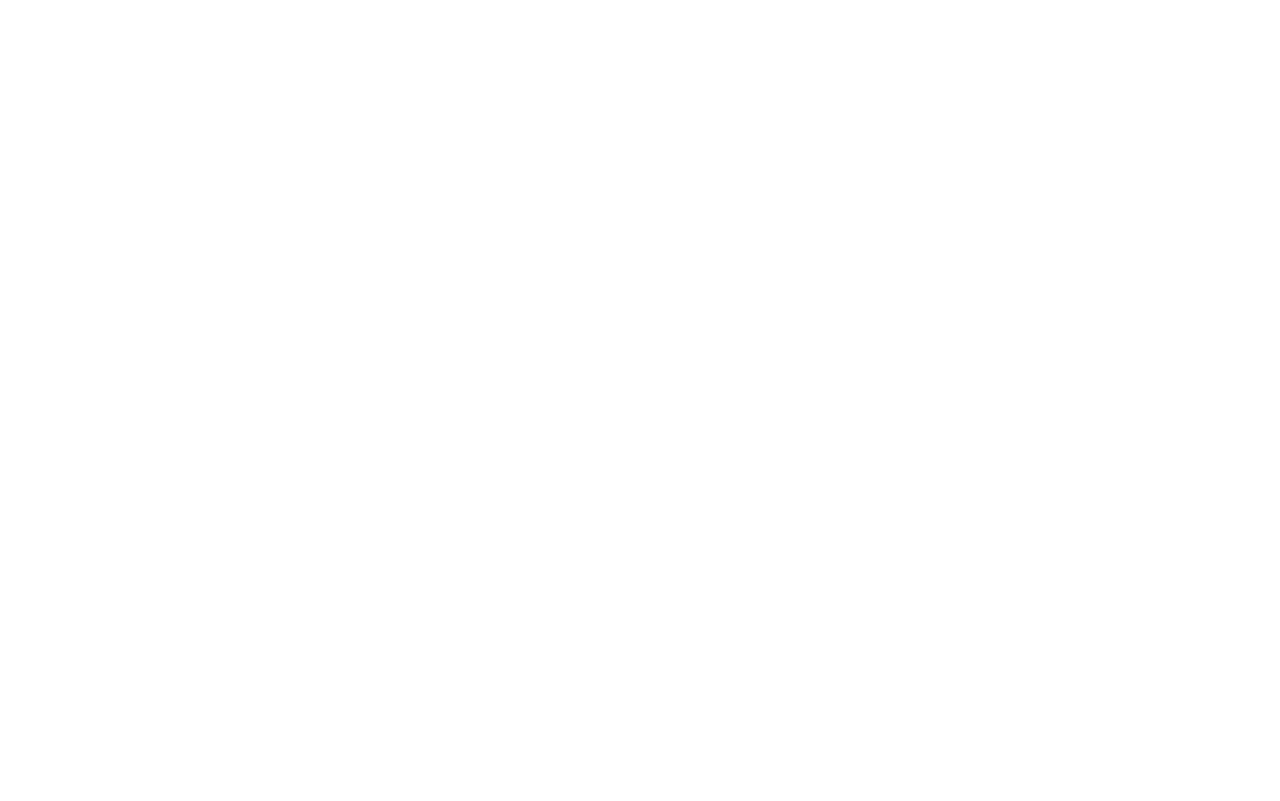
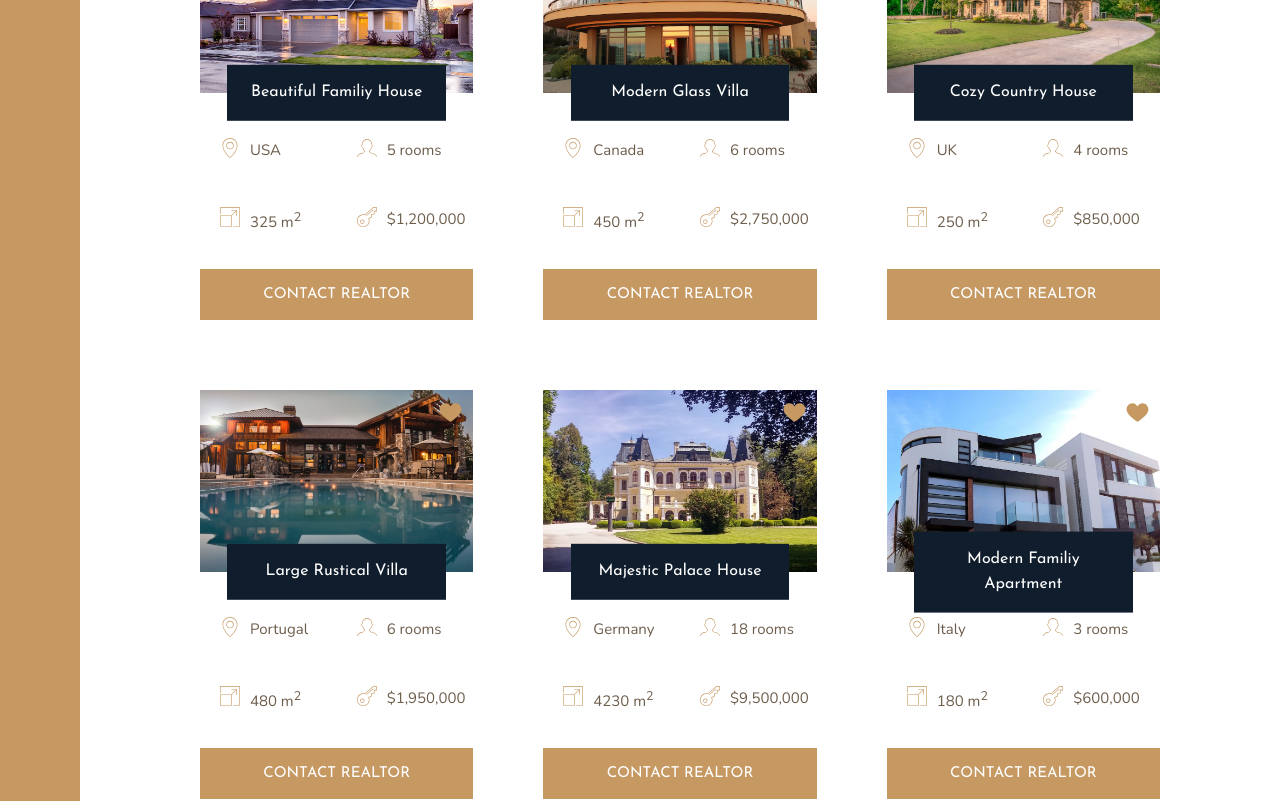
Before and after one commit to mikiasgv/grid-layout, a Vue app: page / in a window 1280 px wide. Shown: the part 2000-2801 px from the top of the page. Before the commit the page ends 1838 px from the top, so only its background shows below. Built offline with nearby package versions, Linux system fonts and the light colour scheme.

Commit message:
Final homes implementation

```diff
--- a/src/assets/sass/_gallery.scss
+++ b/src/assets/sass/_gallery.scss
@@ -1,4 +1,4 @@
-.homes {
+.gallery {
   background-color: $color-grey-dark-1;
   grid-column: full-start / full-end;
 }
--- a/src/assets/sass/_homes.scss
+++ b/src/assets/sass/_homes.scss
@@ -1,4 +1,70 @@
 .homes {
-  background-color: $color-secondary;
   grid-column: center-start / center-end;
+
+  display: grid;
+  grid-template-columns: repeat(auto-fit, minmax(25rem, 1fr));
+  gap: 7rem;
+  padding: 12rem 6rem;
 }
+
+.home {
+  display: grid;
+  grid-template-columns: repeat(2, 1fr);
+  row-gap: 3.5rem;
+
+  &__name {
+    grid-row: 1 / 2;
+    grid-column: 1 / -1;
+    justify-self: center;
+    align-self: end;
+
+    font-family: $font-display;
+    font-size: 1.6rem;
+    text-align: center;
+    padding: 1.5rem;
+    background-color: $color-secondary;
+    color: #fff;
+    font-weight: 400;
+    width: 80%;
+    transform: translateY(50%);
+    justify-self: center;
+  }
+
+  &__img {
+    width: 100%;
+    grid-column: 1 / -1;
+    grid-row: 1 / 2;
+  }
+
+  &__like {
+    fill: $color-primary;
+    width: 2.5rem;
+    height: 2.5rem;
+    grid-row: 1 / 2;
+    grid-column: 2 / 3;
+    justify-self: end;
+    margin: 1rem;
+  }
+
+  &__location,
+  &__rooms,
+  &__area,
+  &__price {
+    margin-top: 1rem;
+    display: flex;
+    align-content: center;
+    font-size: 1.5rem;
+    margin-left: 2rem;
+
+    svg {
+      fill: $color-primary;
+      height: 2rem;
+      width: 2rem;
+      margin-right: 1rem;
+    }
+  }
+
+  &__btn {
+    grid-column: 1 / -1;
+  }
+}
--- a/src/components/HomesComponent.vue
+++ b/src/components/HomesComponent.vue
@@ -1,5 +1,204 @@
 <template>
-  <section class="homes">Homes</section>
+  <section class="homes">
+            <div class="home">
+                <img src="img/house-1.jpeg" alt="House 1" class="home__img">
+                <svg class="home__like">
+                    <use xlink:href="img/sprite.svg#icon-heart-full"></use>
+                </svg>
+                <h5 class="home__name">Beautiful Familiy House</h5>
+                <div class="home__location">
+                    <svg>
+                        <use xlink:href="img/sprite.svg#icon-map-pin"></use>
+                    </svg>
+                    <p>USA</p>
+                </div>
+                <div class="home__rooms">
+                    <svg>
+                        <use xlink:href="img/sprite.svg#icon-profile-male"></use>
+                    </svg>
+                    <p>5 rooms</p>
+                </div>
+                <div class="home__area">
+                    <svg>
+                        <use xlink:href="img/sprite.svg#icon-expand"></use>
+                    </svg>
+                    <p>325 m<sup>2</sup></p>
+                </div>
+                <div class="home__price">
+                    <svg>
+                        <use xlink:href="img/sprite.svg#icon-key"></use>
+                    </svg>
+                    <p>$1,200,000</p>
+                </div>
+                <button class="btn home__btn">Contact realtor</button>
+            </div>
+
+
+            <div class="home">
+                <img src="img/house-2.jpeg" alt="House 2" class="home__img">
+                <svg class="home__like">
+                    <use xlink:href="img/sprite.svg#icon-heart-full"></use>
+                </svg>
+                <h5 class="home__name">Modern Glass Villa</h5>
+                <div class="home__location">
+                    <svg>
+                        <use xlink:href="img/sprite.svg#icon-map-pin"></use>
+                    </svg>
+                    <p>Canada</p>
+                </div>
+                <div class="home__rooms">
+                    <svg>
+                        <use xlink:href="img/sprite.svg#icon-profile-male"></use>
+                    </svg>
+                    <p>6 rooms</p>
+                </div>
+                <div class="home__area">
+                    <svg>
+                        <use xlink:href="img/sprite.svg#icon-expand"></use>
+                    </svg>
+                    <p>450 m<sup>2</sup></p>
+                </div>
+                <div class="home__price">
+                    <svg>
+                        <use xlink:href="img/sprite.svg#icon-key"></use>
+                    </svg>
+                    <p>$2,750,000</p>
+                </div>
+                <button class="btn home__btn">Contact realtor</button>
+            </div>
+
+            <div class="home">
+                <img src="img/house-3.jpeg" alt="House 3" class="home__img">
+                <svg class="home__like">
+                    <use xlink:href="img/sprite.svg#icon-heart-full"></use>
+                </svg>
+                <h5 class="home__name">Cozy Country House</h5>
+                <div class="home__location">
+                    <svg>
+                        <use xlink:href="img/sprite.svg#icon-map-pin"></use>
+                    </svg>
+                    <p>UK</p>
+                </div>
+                <div class="home__rooms">
+                    <svg>
+                        <use xlink:href="img/sprite.svg#icon-profile-male"></use>
+                    </svg>
+                    <p>4 rooms</p>
+                </div>
+                <div class="home__area">
+                    <svg>
+                        <use xlink:href="img/sprite.svg#icon-expand"></use>
+                    </svg>
+                    <p>250 m<sup>2</sup></p>
+                </div>
+                <div class="home__price">
+                    <svg>
+                        <use xlink:href="img/sprite.svg#icon-key"></use>
+                    </svg>
+                    <p>$850,000</p>
+                </div>
+                <button class="btn home__btn">Contact realtor</button>
+            </div>
+
+            <div class="home">
+                <img src="img/house-4.jpeg" alt="House 4" class="home__img">
+                <svg class="home__like">
+                    <use xlink:href="img/sprite.svg#icon-heart-full"></use>
+                </svg>
+                <h5 class="home__name">Large Rustical Villa</h5>
+                <div class="home__location">
+                    <svg>
+                        <use xlink:href="img/sprite.svg#icon-map-pin"></use>
+                    </svg>
+                    <p>Portugal</p>
+                </div>
+                <div class="home__rooms">
+                    <svg>
+                        <use xlink:href="img/sprite.svg#icon-profile-male"></use>
+                    </svg>
+                    <p>6 rooms</p>
+                </div>
+                <div class="home__area">
+                    <svg>
+                        <use xlink:href="img/sprite.svg#icon-expand"></use>
+                    </svg>
+                    <p>480 m<sup>2</sup></p>
+                </div>
+                <div class="home__price">
+                    <svg>
+                        <use xlink:href="img/sprite.svg#icon-key"></use>
+                    </svg>
+                    <p>$1,950,000</p>
+                </div>
+                <button class="btn home__btn">Contact realtor</button>
+            </div>
+
+            <div class="home">
+                <img src="img/house-5.jpeg" alt="House 5" class="home__img">
+                <svg class="home__like">
+                    <use xlink:href="img/sprite.svg#icon-heart-full"></use>
+                </svg>
+                <h5 class="home__name">Majestic Palace House</h5>
+                <div class="home__location">
+                    <svg>
+                        <use xlink:href="img/sprite.svg#icon-map-pin"></use>
+                    </svg>
+                    <p>Germany</p>
+                </div>
+                <div class="home__rooms">
+                    <svg>
+                        <use xlink:href="img/sprite.svg#icon-profile-male"></use>
+                    </svg>
+                    <p>18 rooms</p>
+                </div>
+                <div class="home__area">
+                    <svg>
+                        <use xlink:href="img/sprite.svg#icon-expand"></use>
+                    </svg>
+                    <p>4230 m<sup>2</sup></p>
+                </div>
+                <div class="home__price">
+                    <svg>
+                        <use xlink:href="img/sprite.svg#icon-key"></use>
+                    </svg>
+                    <p>$9,500,000</p>
+                </div>
+                <button class="btn home__btn">Contact realtor</button>
+            </div>
+
+            <div class="home">
+                <img src="img/house-6.jpeg" alt="House 6" class="home__img">
+                <svg class="home__like">
+                    <use xlink:href="img/sprite.svg#icon-heart-full"></use>
+                </svg>
+                <h5 class="home__name">Modern Familiy Apartment</h5>
+                <div class="home__location">
+                    <svg>
+                        <use xlink:href="img/sprite.svg#icon-map-pin"></use>
+                    </svg>
+                    <p>Italy</p>
+                </div>
+                <div class="home__rooms">
+                    <svg>
+                        <use xlink:href="img/sprite.svg#icon-profile-male"></use>
+                    </svg>
+                    <p>3 rooms</p>
+                </div>
+                <div class="home__area">
+                    <svg>
+                        <use xlink:href="img/sprite.svg#icon-expand"></use>
+                    </svg>
+                    <p>180 m<sup>2</sup></p>
+                </div>
+                <div class="home__price">
+                    <svg>
+                        <use xlink:href="img/sprite.svg#icon-key"></use>
+                    </svg>
+                    <p>$600,000</p>
+                </div>
+                <button class="btn home__btn">Contact realtor</button>
+            </div>
+        </section>
 </template>
 
 <script>
```
